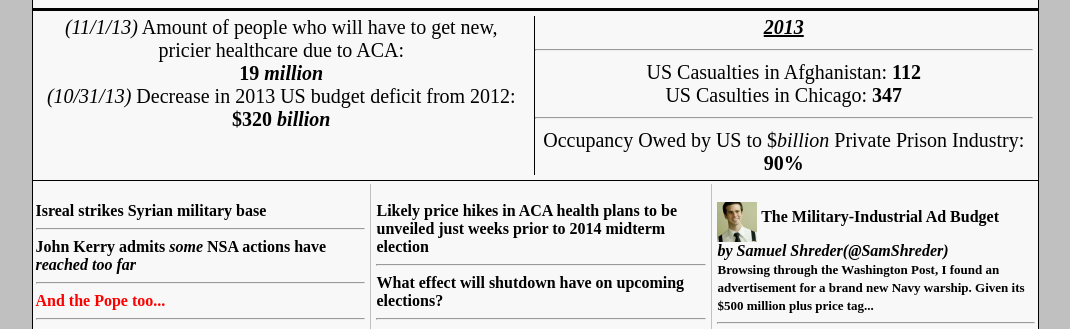
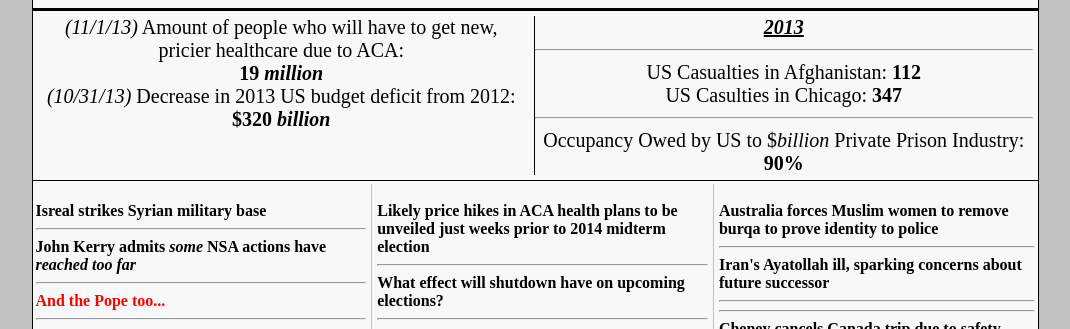
Before and after one commit to thedailycount/thedailycount.github.io, a plain HTML site: page index.html in a window 1280 px wide. Shown: the part 374-703 px from the top of the page, without its empty margins (105-1175 px from the left). Drawn offline with Linux system fonts and the light colour scheme.

Commit message:
Update index.html

```diff
--- a/index.html
+++ b/index.html
@@ -258,19 +258,7 @@ A:hover {text-decoration: underline}
 
 <br>
 
-    <div id="editorial">
 
-        <img src="linkd.jpg" width=40 align="middle">
-        <a href="military-industrial_ad_budget.html"><b>The Military-Industrial Ad Budget</b></a><br>
-
-        <em>by Samuel Shreder(<a href="https://twitter.com/SamShreder">@SamShreder</a>)</em><br>
-
-
-        <font size="2">Browsing through the Washington Post, I found an advertisement for a brand new Navy warship. Given its $500 million plus price tag...</font>
-
-
-    </div>
-<hr>
 <a href="http://www.theguardian.com/world/2013/nov/01/muslim-women-forced-show-faces">Australia forces Muslim women to remove burqa to prove identity to police</a><hr>
 <a href="http://www.thetimes.co.uk/tto/news/world/middleeast/article3908844.ece">Iran's Ayatollah ill, sparking concerns about future successor</a><hr>
 
```
